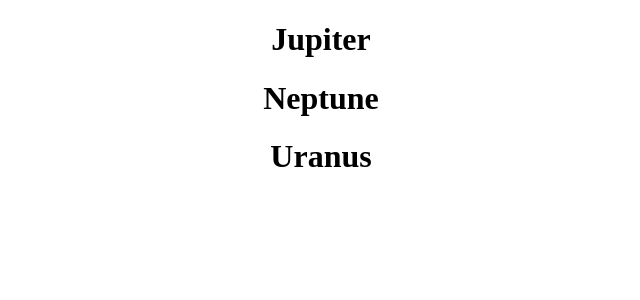
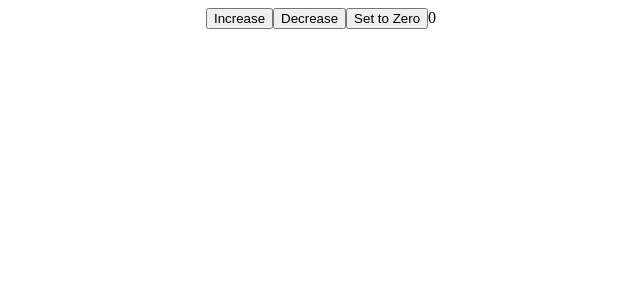
Before and after one commit to LuisHBeck/React__, a React (Vite) app: page / in a window 1280 px wide. Shown: the top 300 px of the page, without its empty margins (319-959 px from the left). Built offline with nearby package versions, Linux system fonts and the light colour scheme.

Commit message:
feat: useState

```diff
--- a/src/App.jsx
+++ b/src/App.jsx
@@ -1,53 +1,65 @@
 import './App.css'
-import { User } from './components/User';
-import { Planet } from './components/Planet';
+import { useState } from 'react';
 
 function App() {
+  //  AGE
+  // const [age, setAge] = useState(0);
+  // const increaseAge = () => {
+  //   setAge(age + 1)
+  // }
 
-  const age = 19;
-  const isGreen = false;
+  //  TEXT AREA
+  // const [textArea, setTextArea] = useState('');
+  // const handleInputChange = (event) => {
+  //   setTextArea(event.target.value);
+  // }
 
-  const names = ['Peter', 'Jake', 'Mike', 'Dustin', 'Carl'];
+  // VISIBLE
+  // const [visible, setVisible] = useState(true);
 
-  const users = [
-    { name: 'Peter', age:25 },
-    { name: 'Jake', age:15 },
-    { name: 'Carl', age:19 }
-  ]
+  // TEXT COLOR
+  // const [textColor, setTextColor] = useState('green');
 
-  const planets = [
-    { name: 'Mars', isGasPlanet: false },
-    { name: 'Earth', isGasPlanet: false },
-    { name: 'Jupiter', isGasPlanet: true },
-    { name: 'Venus', isGasPlanet: false },
-    { name: 'Neptune', isGasPlanet: true },
-    { name: 'Uranus', isGasPlanet: true },
-  ]
+  // COUNT
+  const [count, setCount] = useState(0)
 
   return (
     <div className="App">
-      {/*
-      <h2>{age >= 18 ? "Over age" : "Under age"}</h2>
-      <h1 style={{ color: isGreen ? "green" : "red" }}>THIS HAS COLOR</h1>
-      { isGreen && <button>Here</button> } */}
+      {/* AGE */}
+      {/* { age } <button onClick={ increaseAge }> Increase Age </button> */}
 
-      {/* {names.map((name, key) => {
-        return <h2 key={key}>{ name }</h2>;
-      })} */}
+      {/* TEXT AREA */}
+      {/* <input type="text" onChange={ handleInputChange }/>
+      { textArea } */}
 
-      {/* { users.map((user, key) => {
-        return (
-          <User name={user.name} age={user.age} />
-        )
-      }) } */}
+      {/* VISIBLE */}
+      {/* <button
+       onClick={() => {
+        setVisible(!visible)
+      }} > show/hide </button> */}
 
-      { planets.map((planet, key) => {
-        return (
-          planet.isGasPlanet ? <Planet name={planet.name}/> : ''
-        )
-      }
-      ) }
+      {/* TEXT COLOR */}
+      {/* <button
+        onClick={() => {
+          // textColor == 'green'? setTextColor('black') : setTextColor('green');
+          setTextColor(textColor === 'red' ? 'green' : 'red')
+      }}> green / red </button> */}
 
+      {/* { visible && <h1 style={{ color: textColor }}>Hi, my name is Beck!</h1>} */}
+
+      <button onClick={() => {
+        setCount(count+1);
+      }}> Increase </button>
+
+      <button onClick={() => {
+        setCount(count-1);
+      }}> Decrease </button>
+
+      <button onClick={() => {
+        setCount(0)
+      }}> Set to Zero </button>
+
+      {count}
     </div>
   )
 }
```
